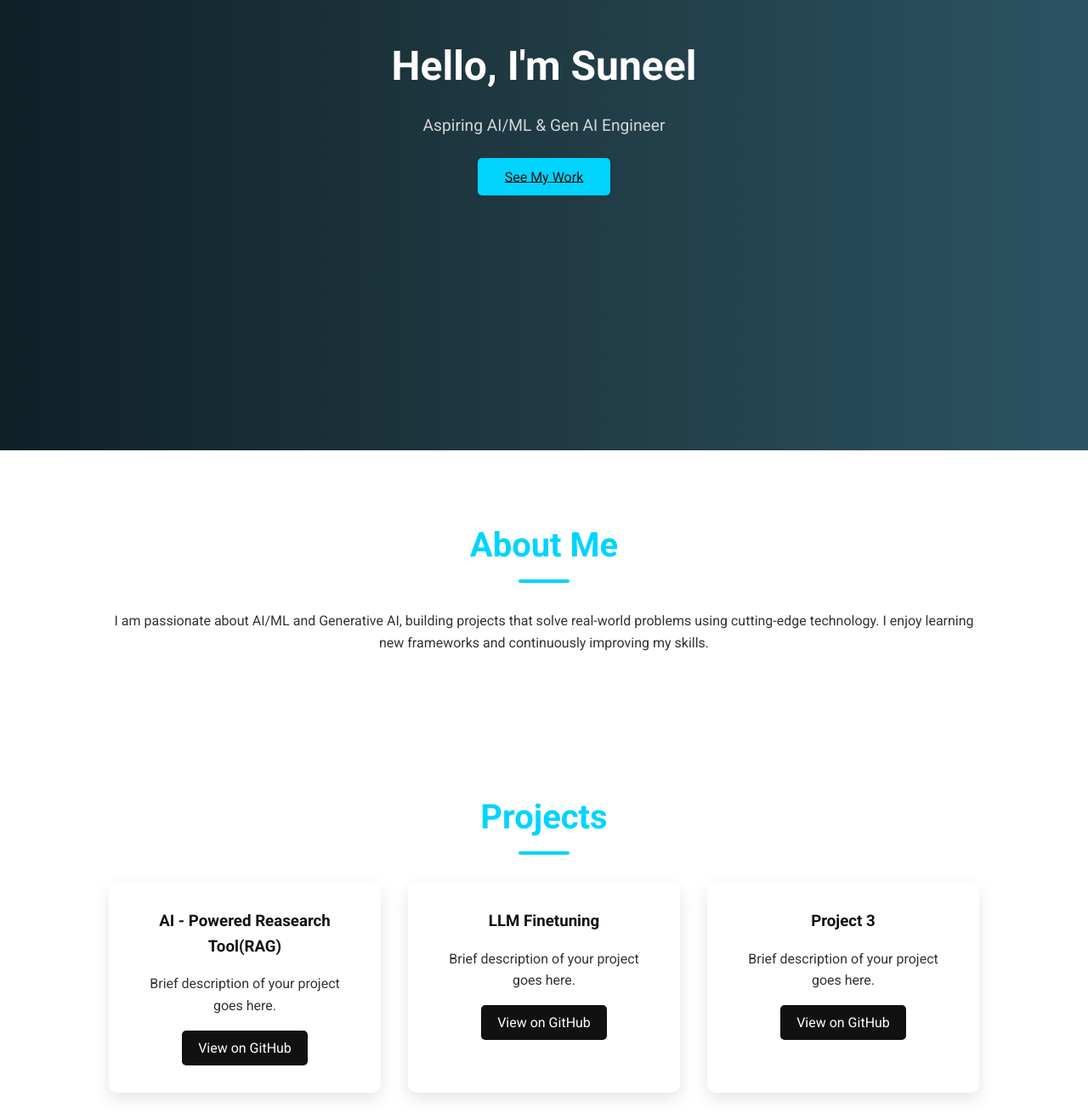
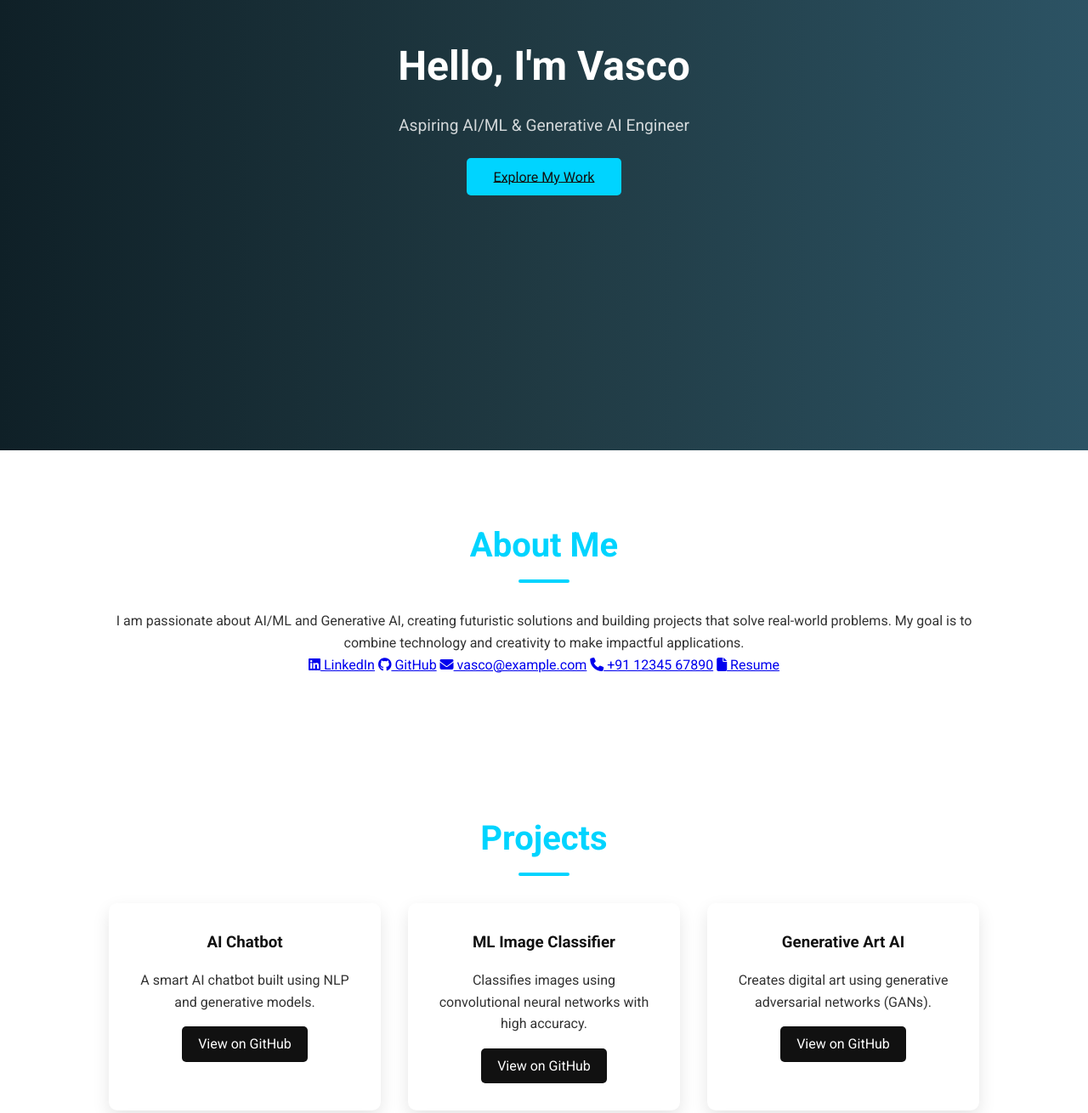
Before and after one commit to Suneel-8291/Suneel-8291.github.io, a plain HTML site: page index.html in a window 1280 px wide. Shown: the part 340-1650 px from the top of the page at 85% size. Drawn offline with Linux system fonts and the light colour scheme.

Commit message:
Update index.html

```diff
--- a/index.html
+++ b/index.html
@@ -3,15 +3,16 @@
 <head>
   <meta charset="UTF-8">
   <meta name="viewport" content="width=device-width, initial-scale=1.0">
-  <title>Ganamanthu Venkata Suneel</title>
+  <title>Vasco's Futuristic Portfolio</title>
   <link rel="stylesheet" href="style.css">
-  <link href="https://fonts.googleapis.com/css2?family=Roboto:wght@400;500;700&display=swap" rel="stylesheet">
+  <link href="https://fonts.googleapis.com/css2?family=Orbitron:wght@500;700&family=Roboto:wght@400;500;700&display=swap" rel="stylesheet">
+  <script src="https://kit.fontawesome.com/a076d05399.js" crossorigin="anonymous"></script>
 </head>
 <body>
 
   <!-- Navigation -->
   <nav>
-    <div class="logo">Ganamanthu Venkata Suneel</div>
+    <div class="logo">Vasco</div>
     <ul class="nav-links">
       <li><a href="#about">About</a></li>
       <li><a href="#projects">Projects</a></li>
@@ -27,16 +28,27 @@
   <!-- Hero Section -->
   <header id="hero">
     <div class="hero-content">
-      <h1>Hello, I'm Suneel</h1>
-      <p>Aspiring AI/ML & Gen AI Engineer</p>
-      <a href="#projects" class="btn">See My Work</a>
+      <h1>Hello, I'm Vasco</h1>
+      <p>Aspiring AI/ML & Generative AI Engineer</p>
+      <a href="#projects" class="btn">Explore My Work</a>
     </div>
   </header>
 
   <!-- About Section -->
   <section id="about">
     <h2>About Me</h2>
-    <p>I am passionate about AI/ML and Generative AI, building projects that solve real-world problems using cutting-edge technology. I enjoy learning new frameworks and continuously improving my skills.</p>
+    <p>
+      I am passionate about AI/ML and Generative AI, creating futuristic solutions and building projects that solve real-world problems.
+      My goal is to combine technology and creativity to make impactful applications.
+    </p>
+
+    <div class="contact-info">
+      <a href="https://www.linkedin.com/in/vasco" target="_blank"><i class="fab fa-linkedin"></i> LinkedIn</a>
+      <a href="https://github.com/vasco" target="_blank"><i class="fab fa-github"></i> GitHub</a>
+      <a href="mailto:vasco@example.com"><i class="fas fa-envelope"></i> vasco@example.com</a>
+      <a href="tel:+911234567890"><i class="fas fa-phone"></i> +91 12345 67890</a>
+      <a href="resume.pdf" target="_blank"><i class="fas fa-file"></i> Resume</a>
+    </div>
   </section>
 
   <!-- Projects Section -->
@@ -44,19 +56,19 @@
     <h2>Projects</h2>
     <div class="project-grid">
       <div class="project-card">
-        <h3>AI - Powered Reasearch Tool(RAG)</h3>
-        <p>Brief description of your project goes here.</p>
-        <a href="#" class="btn-small">View on GitHub</a>
+        <h3>AI Chatbot</h3>
+        <p>A smart AI chatbot built using NLP and generative models.</p>
+        <a href="https://github.com/vasco/ai-chatbot" target="_blank" class="btn-small">View on GitHub</a>
       </div>
       <div class="project-card">
-        <h3>LLM Finetuning</h3>
-        <p>Brief description of your project goes here.</p>
-        <a href="#" class="btn-small">View on GitHub</a>
+        <h3>ML Image Classifier</h3>
+        <p>Classifies images using convolutional neural networks with high accuracy.</p>
+        <a href="https://github.com/vasco/ml-image-classifier" target="_blank" class="btn-small">View on GitHub</a>
       </div>
       <div class="project-card">
-        <h3>Project 3</h3>
-        <p>Brief description of your project goes here.</p>
-        <a href="#" class="btn-small">View on GitHub</a>
+        <h3>Generative Art AI</h3>
+        <p>Creates digital art using generative adversarial networks (GANs).</p>
+        <a href="https://github.com/vasco/gen-art-ai" target="_blank" class="btn-small">View on GitHub</a>
       </div>
     </div>
   </section>
@@ -74,7 +86,7 @@
 
   <!-- Footer -->
   <footer>
-    <p>&copy; 2025 Suneel. All rights reserved.</p>
+    <p>&copy; 2025 Vasco. All rights reserved.</p>
   </footer>
 
   <script src="script.js"></script>
```
